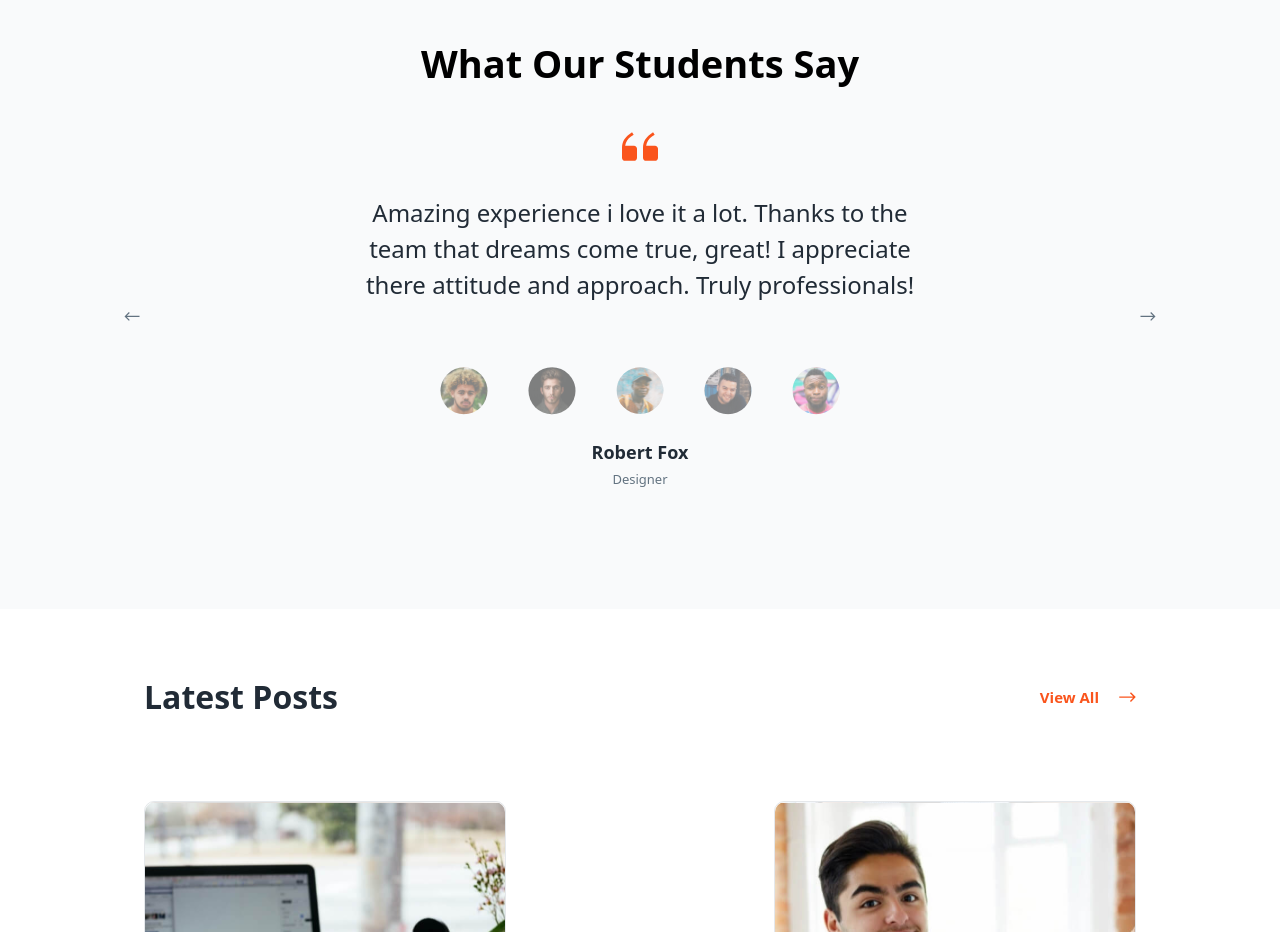
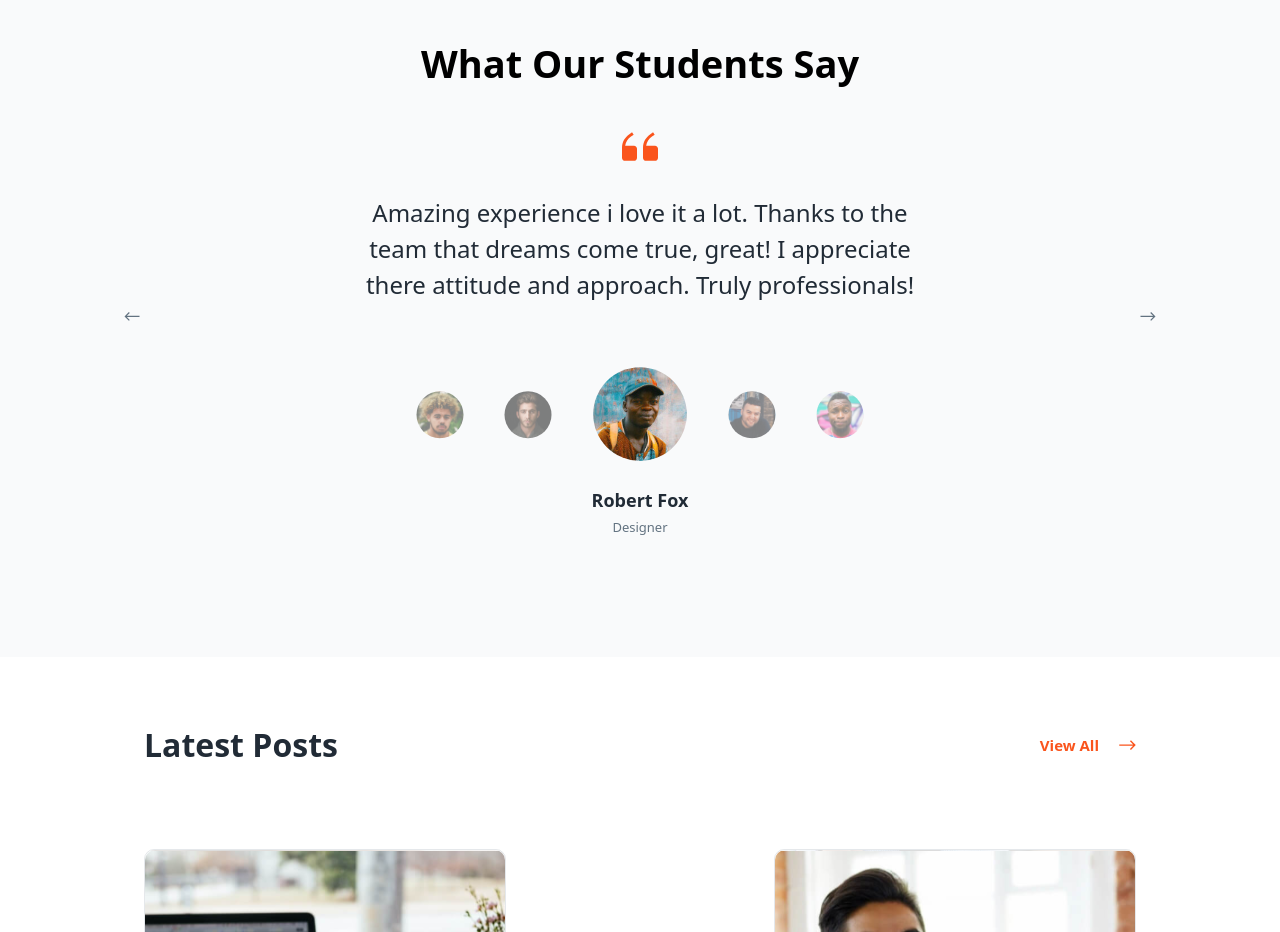
Before and after one commit to daniihehyhe/learning, a React (Vite) app: page / in a window 1280 px wide. Shown: the part 5100-6032 px from the top of the page. Built offline with nearby package versions, Linux system fonts and the light colour scheme.

Commit message:
fix student slider

```diff
--- a/src/components/CourcesIn1/CoursesIn1.tsx
+++ b/src/components/CourcesIn1/CoursesIn1.tsx
@@ -111,11 +111,11 @@ function CoursesIn1() {
             <div className='px-[340px]'>
                 <div className='flex gap-6 my-[50px] '>
                     <p>{t("courses.tags")}</p>
-                    <div className='cursor-pointer text-[14px] bg-gray-100 text-gray-700 rounded-md'>{t("courses.marketing")}</div>
-                    <div className='cursor-pointer text-[14px] bg-gray-100 text-gray-700 rounded-md'>{t("courses.development")}</div>
-                    <div className='cursor-pointer text-[14px] bg-gray-100 text-gray-700 rounded-md'>{t("courses.hr")}</div>
-                    <div className='cursor-pointer text-[14px] bg-gray-100 text-gray-700 rounded-md'>{t("courses.design")}</div>
-                    <div className='cursor-pointer text-[14px] bg-gray-100 text-gray-700 rounded-md'>{t("courses.management")}</div>
+                    <div className='cursor-pointer text-[14px] bg-gray-100 text-gray-700 rounded-md px-[8px] py-[4px]'>{t("courses.marketing")}</div>
+                    <div className='cursor-pointer text-[14px] bg-gray-100 text-gray-700 rounded-md px-[8px] py-[4px]'>{t("courses.development")}</div>
+                    <div className='cursor-pointer text-[14px] bg-gray-100 text-gray-700 rounded-md px-[8px] py-[4px]'>{t("courses.hr")}</div>
+                    <div className='cursor-pointer text-[14px] bg-gray-100 text-gray-700 rounded-md px-[8px] py-[4px]'>{t("courses.design")}</div>
+                    <div className='cursor-pointer text-[14px] bg-gray-100 text-gray-700 rounded-md px-[8px] py-[4px]'>{t("courses.management")}</div>
                 </div>
                 <div className='flex gap-6'>
                     <p>{t("courses.share")}</p>
--- a/src/components/list/ListPage.tsx
+++ b/src/components/list/ListPage.tsx
@@ -10,6 +10,7 @@ import { Pagination } from "antd";
 import { PaginationProps } from 'antd';
 import { useState } from 'react';
 import { Rate } from 'antd';
+import { Link } from 'react-router-dom'
 
 
 interface NewsData {
@@ -72,6 +73,7 @@ const ListPage: React.FC<PaginationProps> = () => {
             <div className='w-full flex flex-col items-center gap-[40px] sm:flex-wrap sm:flex-row sm:gap-0 sm:justify-between lg:flex-col lg:w-[70%]'>
                 {
                     displayedNews.map((item,index) => (
+                       <Link to='/Detail'>
                             <div key={index} className='w-[335px] h-[666px] rounded-[10px] shadow-list sm:mb-[20px] lg:flex lg:w-full lg:h-[320px] relative dark:bg-[#919EAB1F]'>
                                 <img className='w-full h-[323px] rounded-[10px] rounded-b-none lg:h-full lg:rounded-r-none lg:rounded-bl-[10px] lg:w-[335px]' src={item.img} alt="List" />
                                 {item.status && (
@@ -107,6 +109,7 @@ const ListPage: React.FC<PaginationProps> = () => {
                                     </div>
                                 </div>
                             </div>
+                       </Link>
                     ))
                 }
                 <div className='mt-[80px]'>
--- a/src/components/main/slider/Slider.tsx
+++ b/src/components/main/slider/Slider.tsx
@@ -9,6 +9,7 @@ import slide2 from './assets/img-1.svg'
 import slide3 from './assets/cooper.svg'
 import slide4 from './assets/img-2.svg'
 import slide5 from './assets/img-3.svg'
+import { studentData } from "../../../constants/sliderData";
 
 
 function Slider() {
@@ -33,21 +34,21 @@ function Slider() {
          <div>
             <Slider2 {...settings} ref={arrowRef}>
             {
-                [1,1,1,1].map((item, index) => (
+                studentData.map((item, index) => (
                    <div key={index}>
                          <div>
                             <div className="flex items-center flex-col ">
                                 <img src={vector} alt="" />
-                                <div className="text-[#212B36] md:text-[24px] text-[20px] font-medium md:w-[564px] text-center mt-[34px] dark:text-white">Amazing experience i love it a lot. Thanks to the team that dreams come true, great! I appreciate there attitude and approach. Truly professionals!</div>
-                                <div className="flex md:gap-[40px] gap-[24px] mt-[64px] ">
+                                <div className="text-[#212B36] md:text-[24px] text-[20px] font-medium md:w-[564px] text-center mt-[34px] dark:text-white">{item.descr}</div>
+                                <div className="flex md:gap-[40px] gap-[24px] mt-[64px] items-center">
                                     {
-                                        slideData.map((item) => (
-                                            <img key={item} className="w-[48px] h-[48px] opacity-[0.5] hover:opacity-[1] hover:scale-150 ease-in duration-300 first:hidden md:first:block last:hidden md:last:block" src={item} alt="Slide" />
+                                        item.img.map((item, index) => (
+                                            <img key={item} className={index === 2 ? 'opacity-[1] w-[96px] h-[96px]' : 'w-[48px] h-[48px] opacity-[0.5] hover:opacity-[1] hover:scale-150 ease-in duration-300 first:hidden md:first:block last:hidden md:last:block'} src={item} alt="Slide" />
                                         ))
                                     }
                                 </div>
-                                <div className="mt-[24px] text-[18px] text-[#212B36] font-semibold mx-auto dark:text-white">Robert Fox</div>
-                                <div className="mt-[4px] text-[#637381] text-[13px] font-regular dark:text-[#919EAB]">Designer</div>
+                                <div className="mt-[24px] text-[18px] text-[#212B36] font-semibold mx-auto dark:text-white">{item.name}</div>
+                                <div className="mt-[4px] text-[#637381] text-[13px] font-regular dark:text-[#919EAB]">{item.position}</div>
                             </div>
                         </div>
                    </div>
--- a/src/constants/sliderData.ts
+++ b/src/constants/sliderData.ts
@@ -19,6 +19,11 @@ import icon1 from '../components/about/assets/about_icon1.svg'
 import icon2 from '../components/about/assets/about_icon2.svg'
 import icon3 from '../components/about/assets/about_icon3.svg'
 import icon4 from '../components/about/assets/about_icon4.svg'
+import slide1 from '../components/main/slider/assets/img.svg'
+import slide2 from '../components/main/slider/assets/img-1.svg'
+import slide3 from '../components/main/slider/assets/cooper.svg'
+import slide4 from '../components/main/slider/assets/img-2.svg'
+import slide5 from '../components/main/slider/assets/img-3.svg'
 
 
 
@@ -734,3 +739,52 @@ export const coreData = [
     },
 
 ]
+
+export interface IPhoto{
+    img1: string,
+    img2: string,
+    img3: string,
+    img4: string,
+    img5: string,
+}
+
+export interface IStudent {
+    descr: string,
+    img: IPhoto,
+    name: string,
+    position: string
+}
+
+export const studentData = [
+    {
+        descr:'Amazing experience i love it a lot. Thanks to the team that dreams come true, great! I appreciate there attitude and approach. Truly professionals!',
+        img:[slide1,slide2,slide3,slide4,slide5],
+        name: 'Robert Fox',
+        position:'Designer',
+    },
+    {
+        descr:'Amazing experience i love it a lot. Thanks to the team that dreams come true, great! I appreciate there attitude and approach. Truly professionals!',
+        img:[slide2,slide3,slide4,slide5,slide1],
+        name: 'Jack Morgan',
+        position:'Front-end Developer',
+    },
+    {
+        descr:'Amazing experience i love it a lot. Thanks to the team that dreams come true, great! I appreciate there attitude and approach. Truly professionals!',
+        img:[slide3,slide4,slide5,slide1,slide2],
+        name: 'Rice Decklon',
+        position:'Back-end Developer',
+    },
+    {
+        descr:'Amazing experience i love it a lot. Thanks to the team that dreams come true, great! I appreciate there attitude and approach. Truly professionals!',
+        img:[slide4,slide5,slide1,slide2,slide3],
+        name: 'Mason Mount',
+        position:'Fullstack Developer',
+    },
+    {
+        descr:'Amazing experience i love it a lot. Thanks to the team that dreams come true, great! I appreciate there attitude and approach. Truly professionals!',
+        img:[slide5,slide1,slide2,slide3,slide4],
+        name: 'Jammy Vardy',
+        position:'IOS Developer',
+    },
+
+]
```
Also changed, not shown: src/components/blog/BlogPage.tsx (+17 -3 lines). Lines whose indentation alone changed are shown as unchanged.
